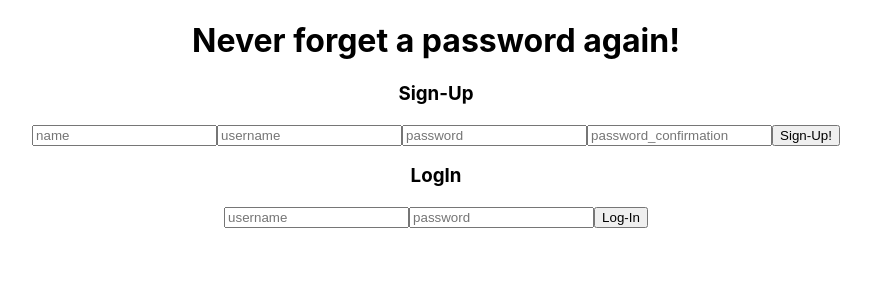
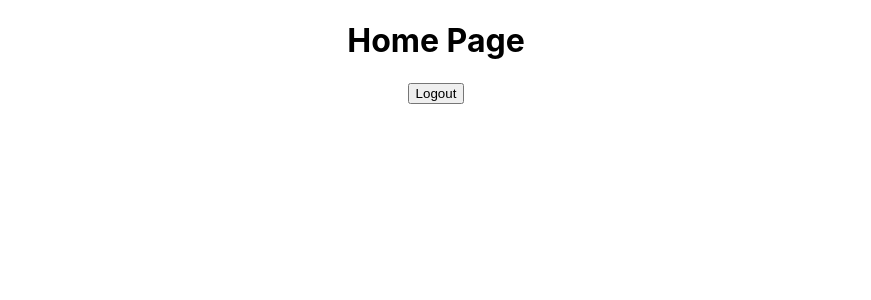
Before and after one commit to charcodes24/password-saver-frontend, a React (Create React App) app: page /home in a window 1280 px wide. Shown: the top 300 px of the page, without its empty margins (204-1075 px from the left). Built offline with nearby package versions, Linux system fonts and the light colour scheme.

Commit message:
Added userLogout function to Homepage component

```diff
--- a/src/App.js
+++ b/src/App.js
@@ -1,25 +1,42 @@
+import { Switch, Route, Redirect } from 'react-router'
 import { useState } from 'react'
 
-import Header from './Header';
 import Signup from './components/Signup';
 import Login from './components/Login';
+import HomePage from './HomePage';
 
 import './App.css';
 
 function App() {
   const [user, setUser] = useState("")
+  const [loggedIn, setLoggedIn] = useState(false)
 
   function onLogin(user) {
     setUser(user)
+    setLoggedIn(true)
   }
 
-  console.log(user)
+  function onLogout() {
+    setUser("")
+    setLoggedIn(false)
+  }
+
+  console.log("USER IN APP", user)
+  console.log("IS USER LOGGED IN?", loggedIn)
 
   return (
     <div className="App">
-      <Header />
-      <Signup />
-      <Login onLogin={onLogin}/>
+      <Switch>
+        <Route exact path="/">
+          {loggedIn ? <Redirect to="/home" /> : <Login onLogin={onLogin} />}
+        </Route>
+        <Route path="/signup">
+          {loggedIn ? <Redirect to="/home" /> : <Signup />}
+        </Route>
+        <Route path="/home">
+          <HomePage onLogout={onLogout}/>
+        </Route>
+      </Switch>
     </div>
   );
 }
--- a/src/Header.js
+++ /dev/null
@@ -1,3 +0,0 @@
-export default function Header() {
-    return <h1>Never forget a password again!</h1>
-}
--- /dev/null
+++ b/src/HomePage.js
@@ -0,0 +1,18 @@
+export default function HomePage({ onLogout }) {
+
+    function userLogout(e) {
+        e.preventDefault()
+        fetch("/logout", {
+            method: "DELETE"
+        })
+        onLogout()
+    }
+
+
+    return (
+      <div>
+            <h1>Home Page</h1>
+            <button onClick={userLogout}>Logout</button>
+      </div>
+    );
+}
```
